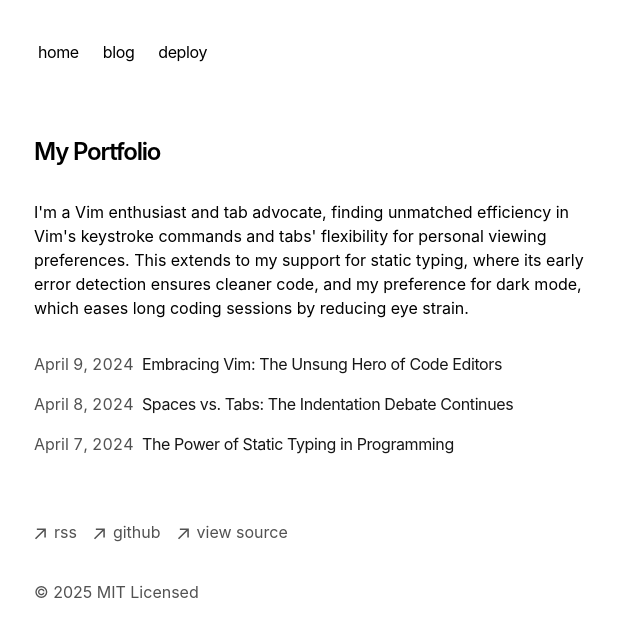
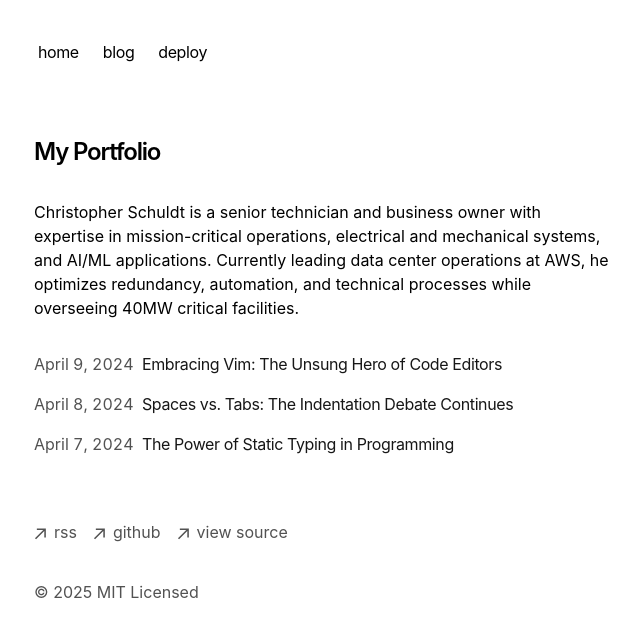
Before and after one commit to pioneermushrooms/chatbot-project, a Next.js app: page / in a window 1280 px wide. Shown: the top 636 px of the page, without its empty margins (318-958 px from the left). Built offline with nearby package versions, Linux system fonts and the light colour scheme.

Commit message:
Update page.tsx

```diff
--- a/app/page.tsx
+++ b/app/page.tsx
@@ -7,11 +7,11 @@ export default function Page() {
         My Portfolio
       </h1>
       <p className="mb-4">
-        {`I'm a Vim enthusiast and tab advocate, finding unmatched efficiency in
-        Vim's keystroke commands and tabs' flexibility for personal viewing
-        preferences. This extends to my support for static typing, where its
-        early error detection ensures cleaner code, and my preference for dark
-        mode, which eases long coding sessions by reducing eye strain.`}
+        {`Christopher Schuldt is a senior technician and business owner with
+        expertise in mission-critical operations, electrical and mechanical
+        systems, and AI/ML applications. Currently leading data center
+        operations at AWS, he optimizes redundancy, automation, and technical
+        processes while overseeing 40MW critical facilities.`}
       </p>
       <div className="my-8">
         <BlogPosts />
```
